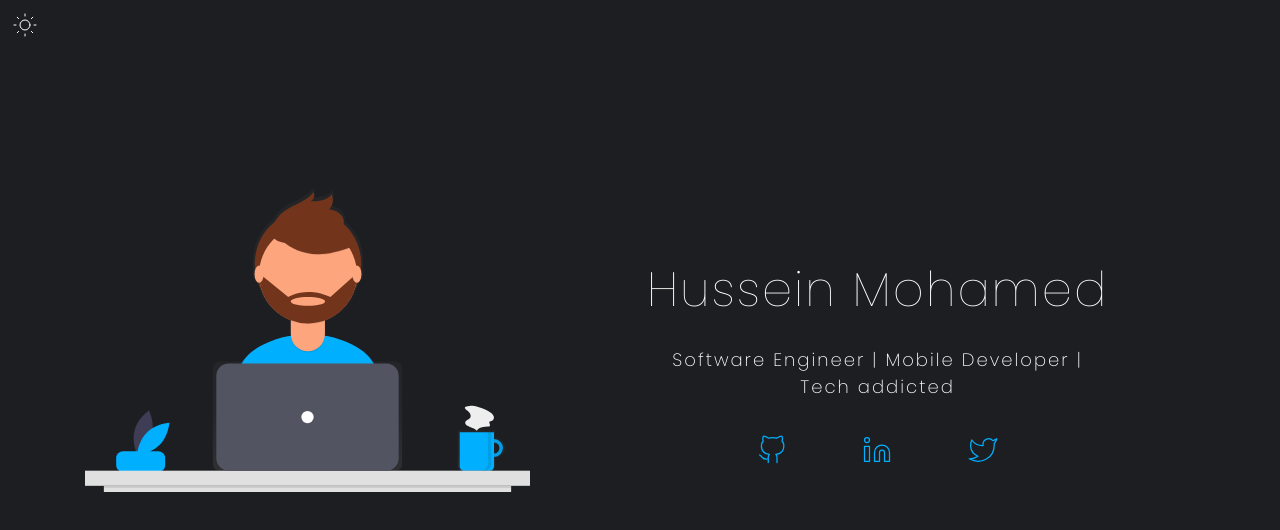
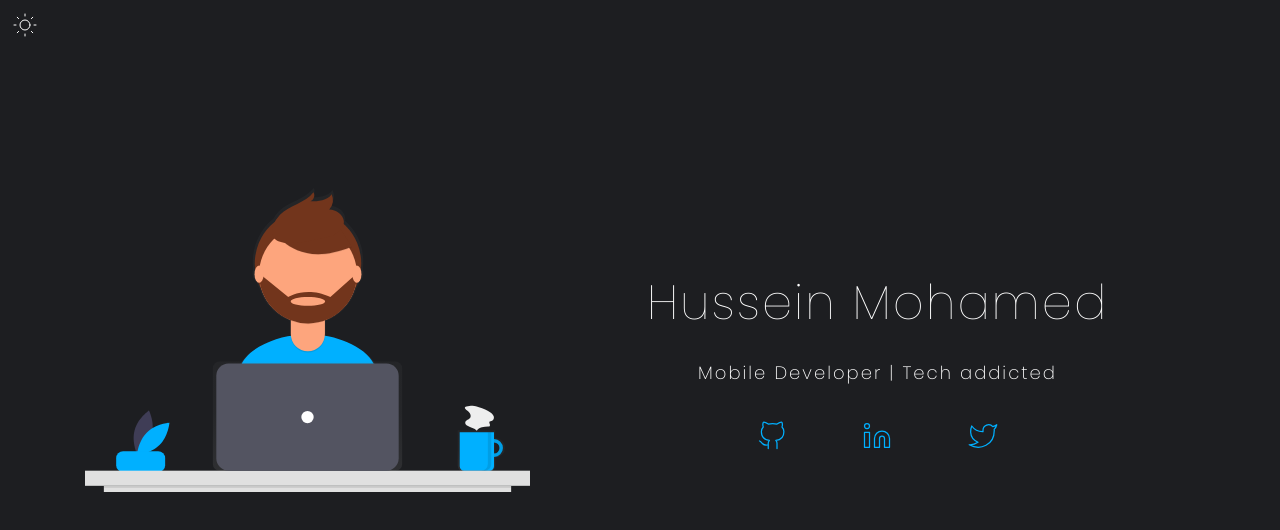
Before and after one commit to husseinm19/husseinm19.github.io, a plain HTML site: page index.html in a window 1280 px wide. Drawn offline with Linux system fonts and the light colour scheme.

Commit message:
Update index.html

```diff
--- a/index.html
+++ b/index.html
@@ -23,7 +23,7 @@
         <img class="center col-10 col-sm-10 col-lg-5 col-md-5 spacing" src="img/user.svg">
         <div class="col-10 col-sm-10 col-lg-7 col-md-7 center spacing">
             <h1>Hussein Mohamed</h1>
-            <p class="title-desc center"> Software Engineer | Mobile Developer | Tech addicted</p>
+            <p class="title-desc center"> Mobile Developer | Tech addicted</p>
             <div class="col-md-6 col-sm-7 center">
                 <div class="row" id="social-list"></div>
             </div>
```
